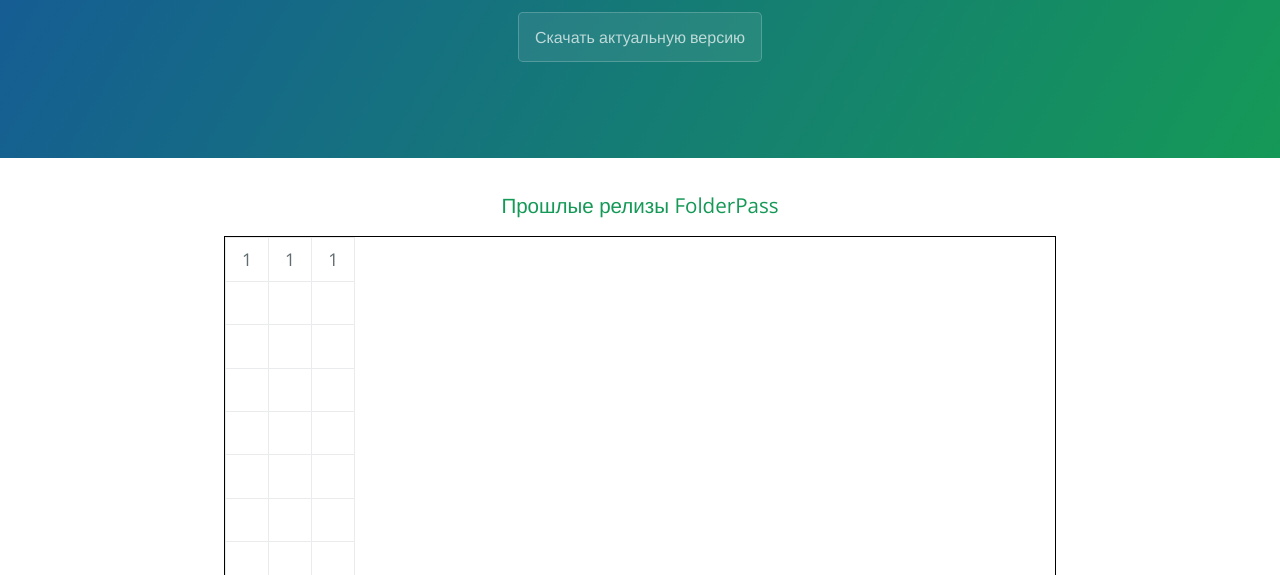
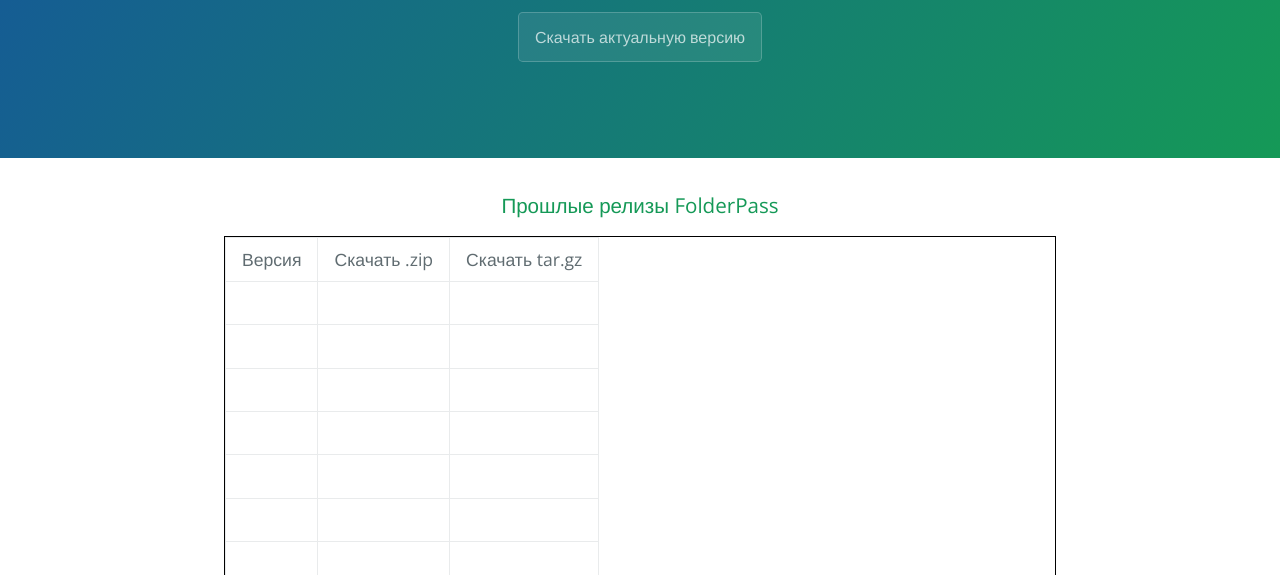
Before and after one commit to folderpass/releases, a plain HTML site: page index.html in a window 1280 px wide. Shown: the part 225-800 px from the top of the page. Drawn offline with nearby package versions, Linux system fonts and the light colour scheme.

Commit message:
Update index.html

```diff
--- a/index.html
+++ b/index.html
@@ -25,9 +25,9 @@
 
 <table bgcolor='#ffffff' cellpadding='2' cellspacing='2' border='1' bordercolor='#000000' align='center' width='70%'>
 <tr height='20'  valign=top align=center>
-<td>1</td>
-<td>1</td>
-<td>1</td>
+<td>Версия</td>
+<td>Скачать .zip</td>
+<td>Скачать tar.gz</td>
 </tr>
 <tr height='20'  valign=top align=center>
 <td> </td>
```
